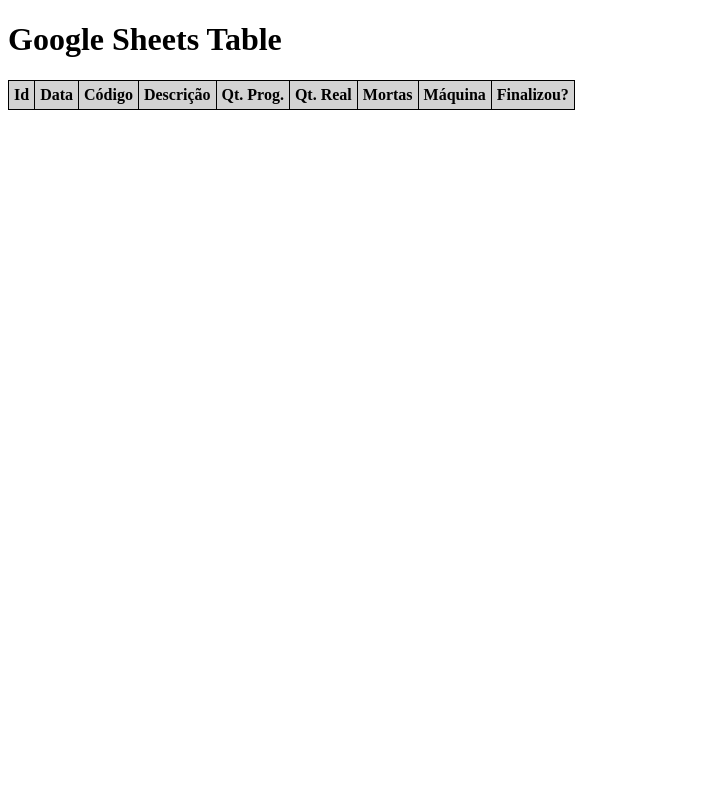
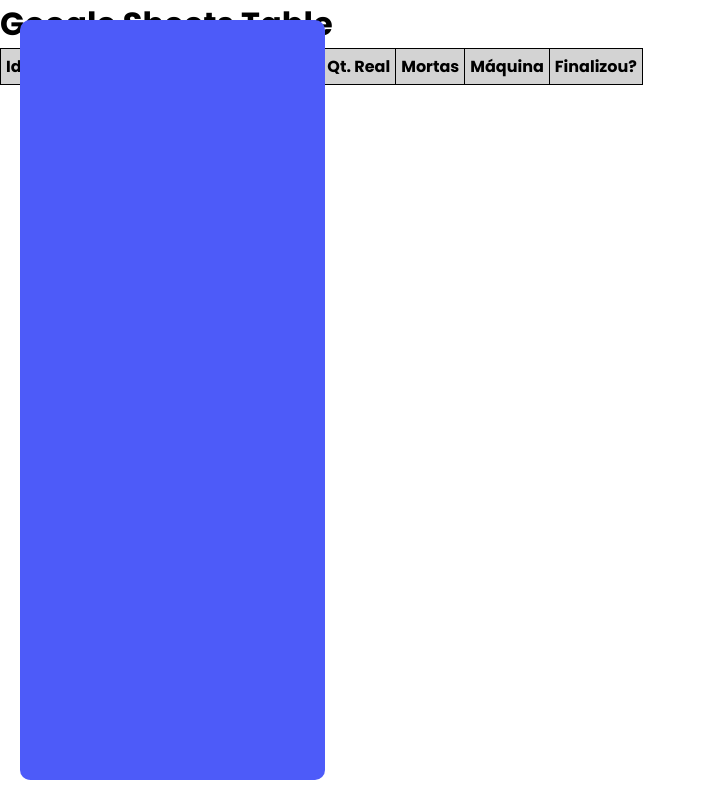
Before and after one commit to Cemag-pcp/apontamento-estamparia, a Flask app: template templates/index.html in a window 1280 px wide. Shown: the whole page, without its empty margins (0-706 px from the left). Run offline with Flask 3, Linux system fonts and the light colour scheme; the template is opened without the code that fills it, so the values that code supplies are empty; some libraries are stand-ins or nearby versions.

Commit message:
iniciandonavbar

```diff
--- a/static/styles/style.css
+++ b/static/styles/style.css
@@ -69,3 +69,16 @@
     display: block;
     padding-left: 10px;
 }
+
+table {
+    border-collapse: collapse;
+}
+
+th, td {
+    border: 1px solid black;
+    padding: 5px;
+}
+
+th {
+    background-color: lightgray;
+}
--- a/templates/index.html
+++ b/templates/index.html
@@ -1,23 +1,36 @@
 <!DOCTYPE html>
 <html>
 <head>
+    <meta charset="UTF-8">
+    <meta http-equiv="X-UA-Compatible" content="IE=edge">
+    <meta name="viewport" content="width=device-width, initial-scale=1.0">
+    <link rel="stylesheet" href="font-awesome-4.7.0\css\font-awesome.min.css">
+    <link rel= "stylesheet" type= "text/css" href= "{{ url_for('static',filename='styles/style.css') }}">
     <title>Google Sheets Table</title>
-    <style>
-        table {
-            border-collapse: collapse;
-        }
-
-        th, td {
-            border: 1px solid black;
-            padding: 5px;
-        }
-
-        th {
-            background-color: lightgray;
-        }
-    </style>
 </head>
 <body>
+    <div class="container">
+        <div class="navigation">
+            <ul>
+                <li>
+                    <a href="/"></a>
+                    <span class="icon"></span>
+                </li>
+                <li>
+                    <a href="/"></a>
+                    <span class="icon"></span>
+                </li>
+                <li>
+                    <a href="/"></a>
+                    <span class="icon"></span>
+                </li>
+                <li>
+                    <a href="/"></a>
+                    <span class="icon"></span>
+                </li>
+            </ul>
+        </div>
+    </div>
     <h1>Google Sheets Table</h1>
     <table>
         <thead>
@@ -60,17 +73,6 @@
                 <td><button class="botao-enviar-linha">Enviar</button></td>
             </tr>
             {% endfor %}
-            <!-- <tr>
-                <td><input type="text" value="{{ sheet_data[1][0] }}" /></td>
-                <td><input type="text" value="{{ sheet_data[1][1] }}" /></td>
-                <td><input type="text" value="{{ sheet_data[1][2] }}" /></td>
-                <td><input type="text" value="{{ sheet_data[1][3] }}" /></td>
-                <td><input type="text" value="{{ sheet_data[1][4] }}" /></td>
-                <td><input type="text" value="{{ sheet_data[1][5] }}" /></td>
-                Adicione aqui as células editáveis para a segunda linha
-                <td><button class="botao-enviar-linha">Enviar</button></td>
-            </tr> -->
-            <!-- Repita o padrão para adicionar mais linhas -->
         </tbody>
     </table>
 
```
